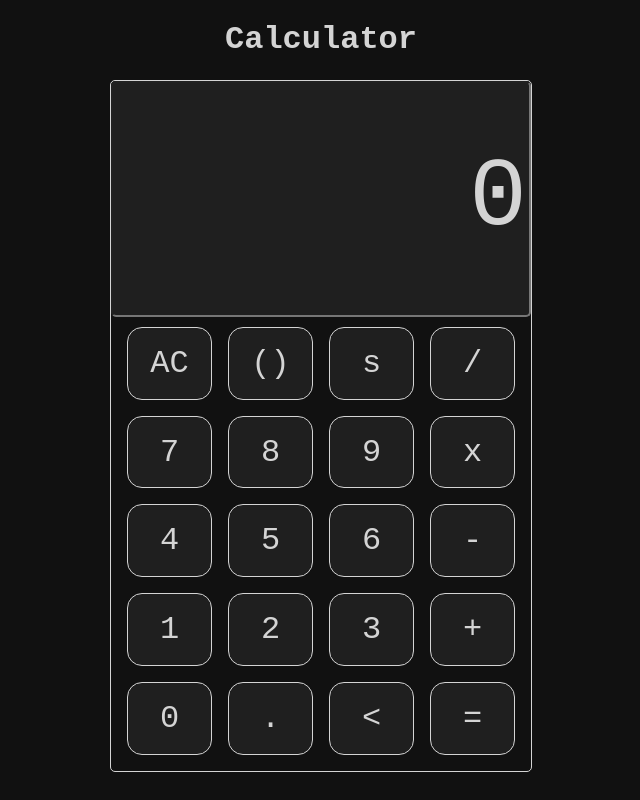
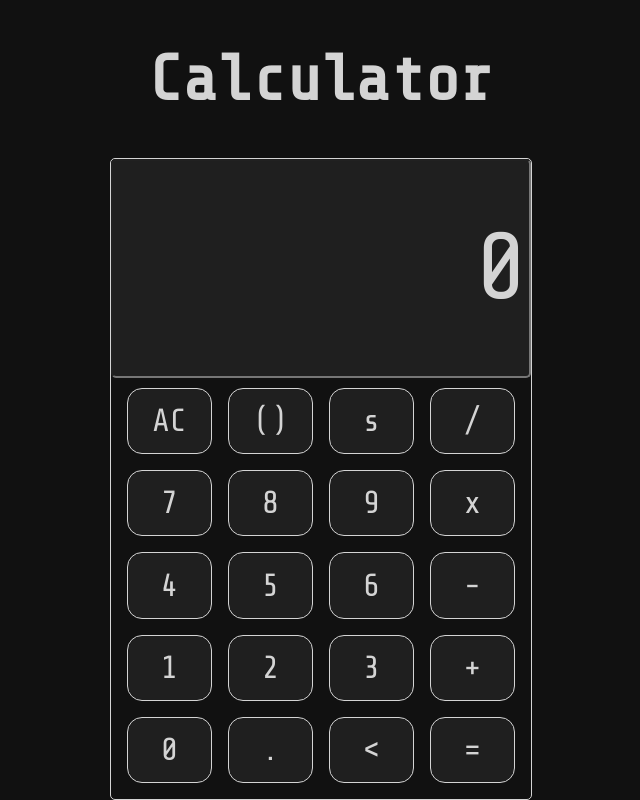
Before and after one commit to Qlimscape/calculatorjs, a React (Create React App) app: page / in a window 1280 px wide. Shown: the whole page, without its empty margins (319-959 px from the left). Built offline with nearby package versions, Linux system fonts and the light colour scheme.

Commit message:
keyboard input on whole screen

```diff
--- a/public/index.html
+++ b/public/index.html
@@ -10,6 +10,9 @@
       content="Web site created using create-react-app"
     />
     <link rel="manifest" href="%PUBLIC_URL%/manifest.json" />
+		<link rel="preconnect" href="https://fonts.googleapis.com">
+		<link rel="preconnect" href="https://fonts.gstatic.com" crossorigin>
+		<link href="https://fonts.googleapis.com/css2?family=Share+Tech+Mono&display=swap" rel="stylesheet">
     <!--
       Notice the use of %PUBLIC_URL% in the tags above.
       It will be replaced with the URL of the `public` folder during the build.
--- a/src/App.css
+++ b/src/App.css
@@ -4,14 +4,18 @@ body {
 }
 
 h1 {
+	font-size: 4rem;
 	color: #d4d4d4;
 }
 
-.App {
+.mainapp {
 	display: flex;
 	align-items: center;
 	flex-direction: column;
+	width: 100%;
+	height: 100vh;
 }
+
 
 .title {
 	display: flex;
--- a/src/App.js
+++ b/src/App.js
@@ -1,18 +1,22 @@
 import './App.css';
 import Calculator from "./Calculator"
 
+
+
+
 function App() {
+
   return (
     <div className="App">
-      <header className="App-header">
+      {/* <header className="App-header">
 				<h1>
 					Calculator
 				</h1>
 
       </header>
-			<main>
+			<main> */}
 				<Calculator/>
-			</main>
+			{/* </main> */}
     </div>
   );
 }
--- a/src/Calculator.js
+++ b/src/Calculator.js
@@ -1,5 +1,6 @@
 import { useEffect, useState } from "react"
 import Button from "./Button"
+import calculate from "./calculate"
 
 export default function Calculator() {
 
@@ -53,8 +54,8 @@ export default function Calculator() {
 		}
 	}, [operation.length])
 
-	const handleKeys = (e) => {
-		let key = e.key
+	const handleKeys = (key) => {
+
 		if (key === "Backspace") {
 			removeFromOperation()
 		}
@@ -73,12 +74,27 @@ export default function Calculator() {
 		if (key === "(" || key === ")") {
 			paranthesis(key)
 		}
+		if (key === "Enter") {
+			handleCalculate()
+		}
+
+	}
+
+
+	function handleCalculate() {
+		calculate(operation)
 	}
 
 
 
 	return (
-		<div className="calculator" tabIndex={"-1"} onKeyDown={(e) => handleKeys(e)}>
+		<div className="mainapp" tabIndex={"-1"} onKeyDown={(e) => handleKeys(e.key)}>
+			<div>
+				<h1>
+					Calculator
+				</h1>
+			</div>
+			<div className="calculator">
 				<input
 					type="textarea"
 					className="display"
@@ -107,9 +123,10 @@ export default function Calculator() {
 					<Button value="0" handleClick={(value) => addToOperation(value)} />
 					<Button value="." handleClick={(value) => addToOperation(value)} />
 					<Button value="<" handleClick={() => removeFromOperation()} />
-				<Button value="="/>
+					<Button value="=" handleClick={() => handleCalculate()} />
 				</div>
 
 			</div>
+		</div>
 	)
 }
--- a/src/calculate.js
+++ b/src/calculate.js
@@ -0,0 +1,6 @@
+
+
+
+export default function calculate(operation) {
+	console.log(operation)
+}
```
Lines whose indentation alone changed are shown as unchanged.
